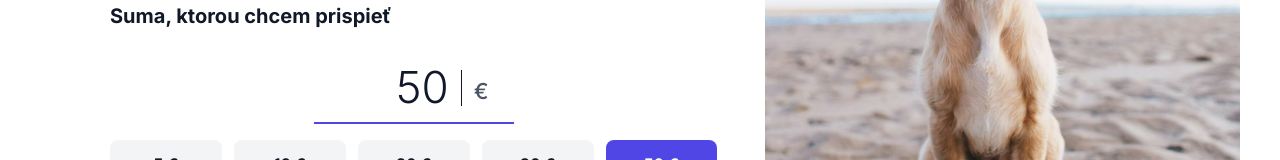
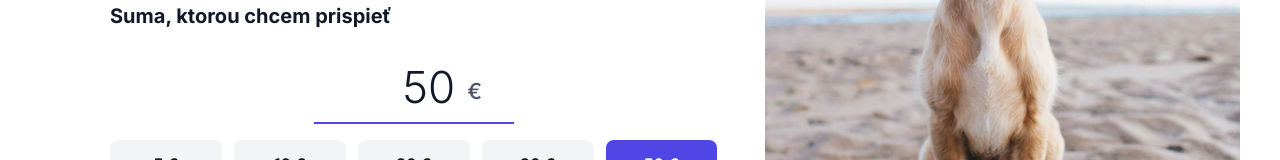
Before and after one commit to michalvoscek/shelter, a Next.js app: page / in a window 1280 px wide. Shown: the part 470-630 px from the top of the page. Built offline with nearby package versions, Linux system fonts and the light colour scheme.

Commit message:
style: remove amount divider

```diff
--- a/src/components/DonationForm.tsx
+++ b/src/components/DonationForm.tsx
@@ -164,13 +164,6 @@ const AmountInputRow = styled.div`
       color: var(--text-muted);
     }
   }
-`;
-
-const AmountDivider = styled.span`
-  width: 1px;
-  height: 36px;
-  background: var(--text);
-  margin-bottom: 8px;
 `;
 
 const AmountCurrency = styled.span`
@@ -416,7 +409,6 @@ export default function DonationForm() {
                     set("amount", e.target.value.replace(/[^0-9]/g, ""))
                   }
                 />
-                <AmountDivider aria-hidden />
                 <AmountCurrency>€</AmountCurrency>
               </AmountInputRow>
               <Chips>
```
